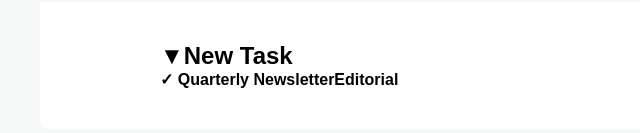
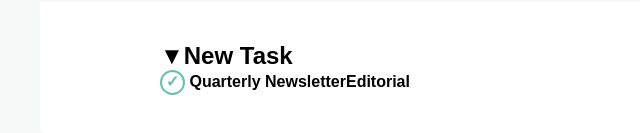
Before and after one commit to MonteDeveloper/html-css-toboolist, a plain HTML site: page index.html in a window 1280 px wide. Shown: the part 233-366 px from the top of the page, 0-640 px from the left. Drawn offline with Linux system fonts and the light colour scheme.

Commit message:
style(main): add style check

```diff
--- a/css/main.css
+++ b/css/main.css
@@ -72,3 +72,13 @@ main div{
     padding: .5em 1em .5em 1em;
     border-radius: 7px;
 }
+
+.check{
+    display: inline-block;
+    color: #64c1a8;
+    border: 2px solid #64c1a8;
+    width: 25px;
+    height: 25px;
+    border-radius: 50%;
+    text-align: center;
+}
```
